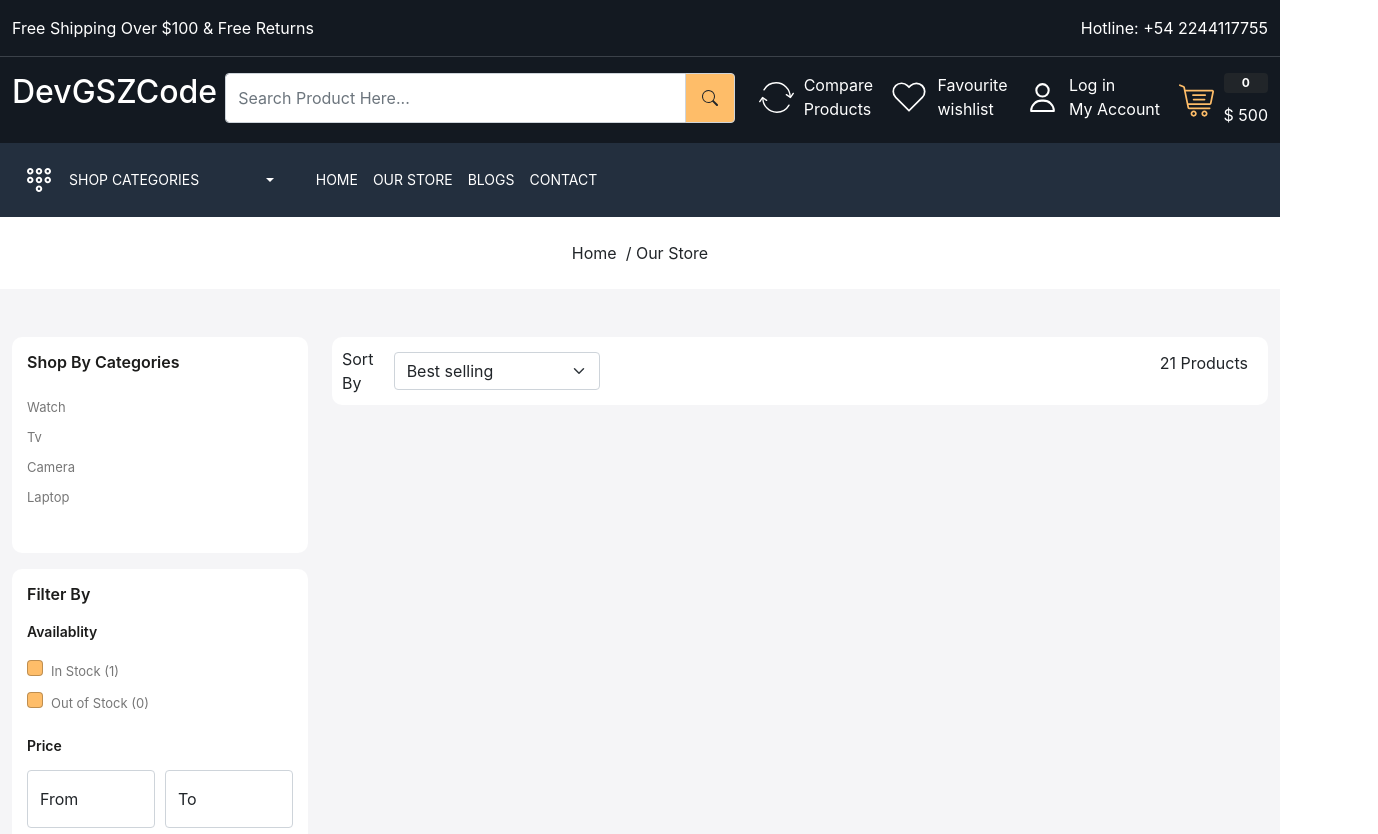
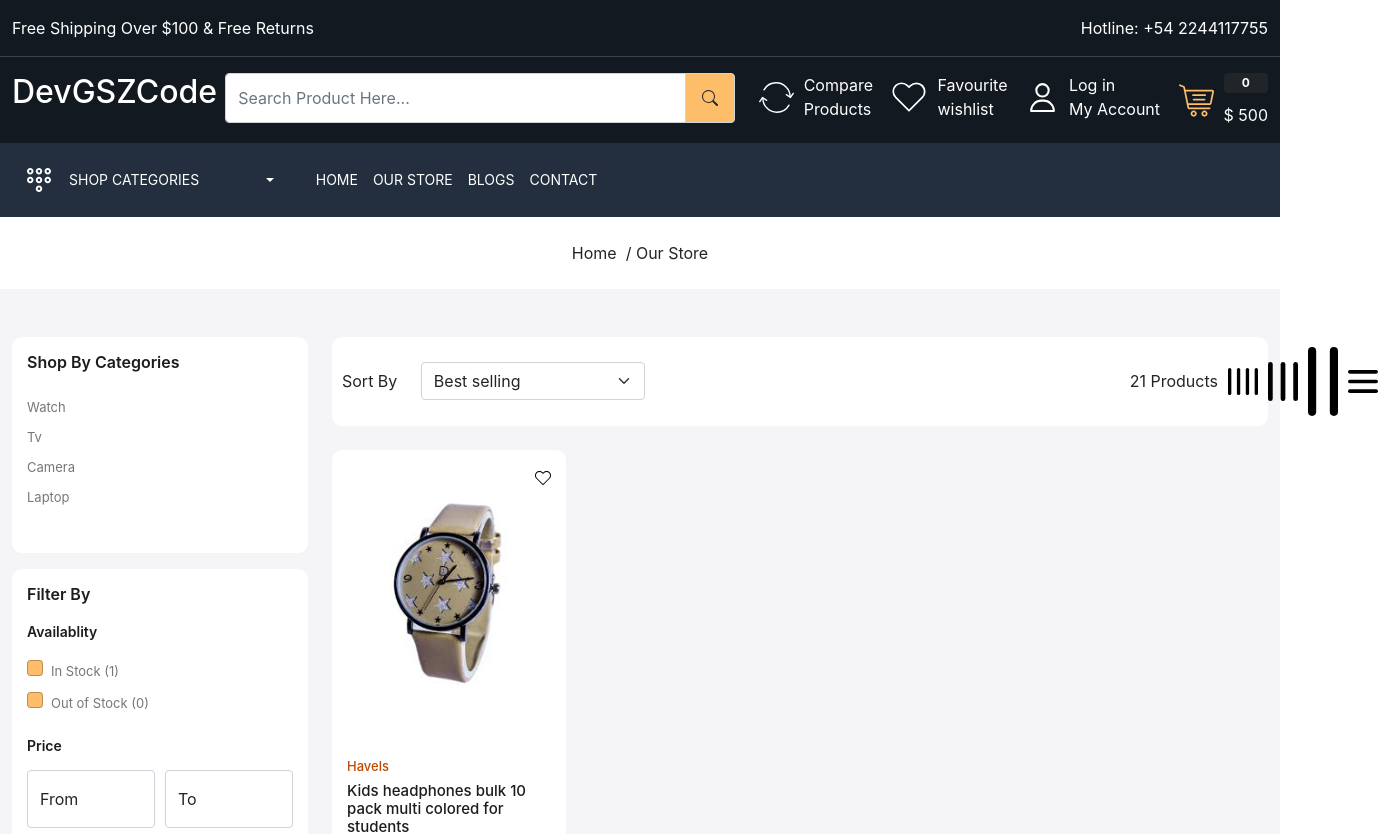
Before and after one commit to gszcode/ecommerce, a React (Create React App) app in the folder client/: page /store in a window 1280 px wide. Shown: the top 834 px of the page, 1378 px wide, since content can reach past the window. Built offline with nearby package versions, Linux system fonts and the light colour scheme.

Commit message:
componente de tienda realizado

```diff
--- a/client/src/pages/OurStore.js
+++ b/client/src/pages/OurStore.js
@@ -1,9 +1,12 @@
-import React from 'react'
+import React, { useState } from 'react'
 import ReactStars from 'react-rating-stars-component'
 import BreadCrumb from '../components/BreadCrumb'
 import Meta from '../components/Meta'
+import ProductCard from '../components/ProductCard'
 
 function OurStore() {
+  const [grid, setGrid] = useState(4)
+
   return (
     <>
       <Meta title="Our Store" />
@@ -213,10 +216,12 @@ function OurStore() {
               </div>
             </div>
             <div className="col-9">
-              <div className="filter-sort-grid">
+              <div className="filter-sort-grid mb-4">
                 <div className="d-flex justify-content-between align-items-center">
                   <div className="d-flex align-items-center gap-10">
-                    <p className="mb-0 d.block">Sort By</p>
+                    <p className="mb-0 d-block" style={{ width: '100px' }}>
+                      Sort By
+                    </p>
                     <select name="" className="form-control form-select">
                       <option value="manual">Featured</option>
                       <option value="best-selling" selected="selected">
@@ -237,9 +242,47 @@ function OurStore() {
                   </div>
 
                   <div className="d-flex align-items-center gap-10">
-                    <p className="totalproducts">21 Products</p>
-                    <div className="d-flex gap-10 align-items-center"></div>
+                    <p className="totalproducts mb-0">21 Products</p>
+                    <div className="d-flex gap-10 align-items-center grid">
+                      <img
+                        onClick={() => {
+                          setGrid(3)
+                        }}
+                        src="images/gr4.svg"
+                        alt="grid"
+                        className="d-block img-fluid"
+                      />
+                      <img
+                        onClick={() => {
+                          setGrid(4)
+                        }}
+                        src="images/gr3.svg"
+                        alt="grid"
+                        className="d-block img-fluid"
+                      />
+                      <img
+                        onClick={() => {
+                          setGrid(6)
+                        }}
+                        src="images/gr2.svg"
+                        alt="grid"
+                        className="d-block img-fluid"
+                      />
+                      <img
+                        onClick={() => {
+                          setGrid(12)
+                        }}
+                        src="images/gr.svg"
+                        alt="grid"
+                        className="d-block img-fluid"
+                      />
+                    </div>
                   </div>
+                </div>
+              </div>
+              <div className="products-list pb-5">
+                <div className="d-flex flex-wrap gap-10">
+                  <ProductCard grid={grid} />
                 </div>
               </div>
             </div>
```
